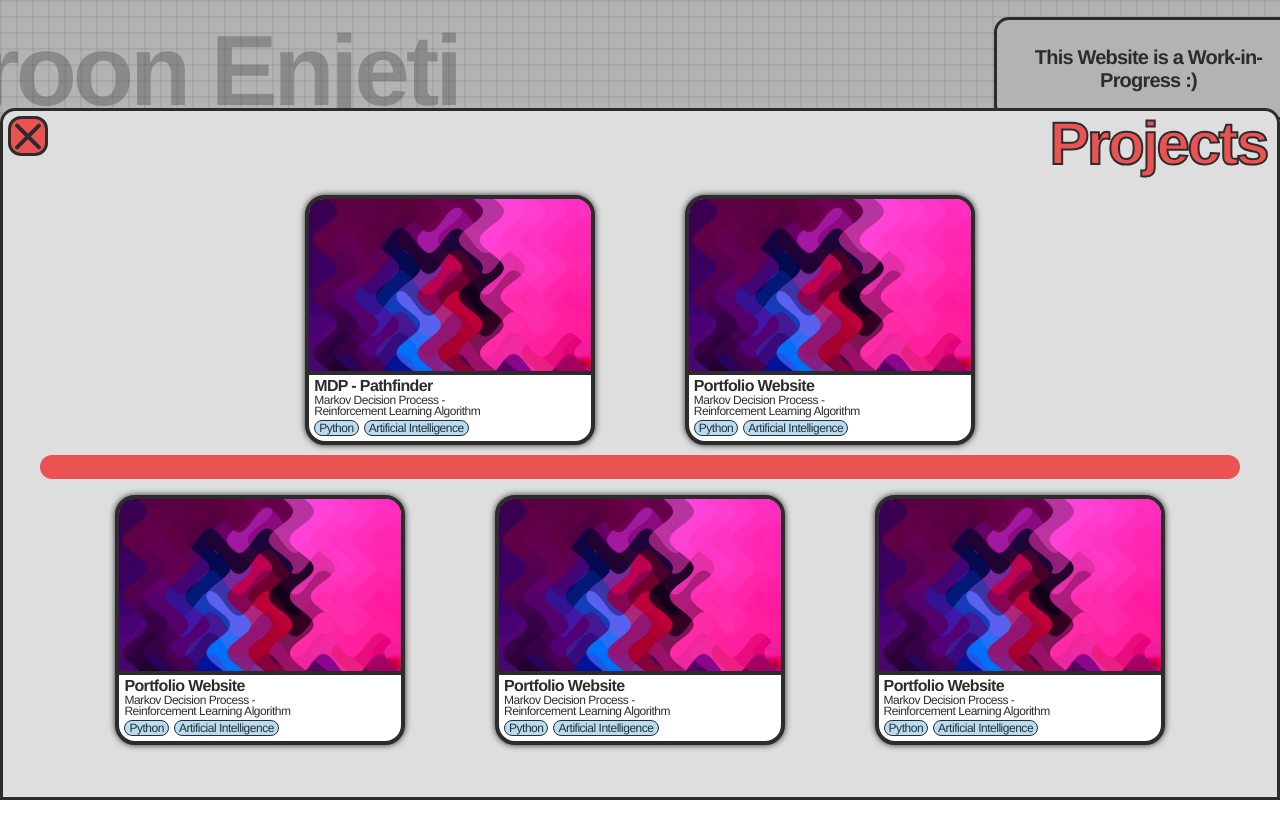
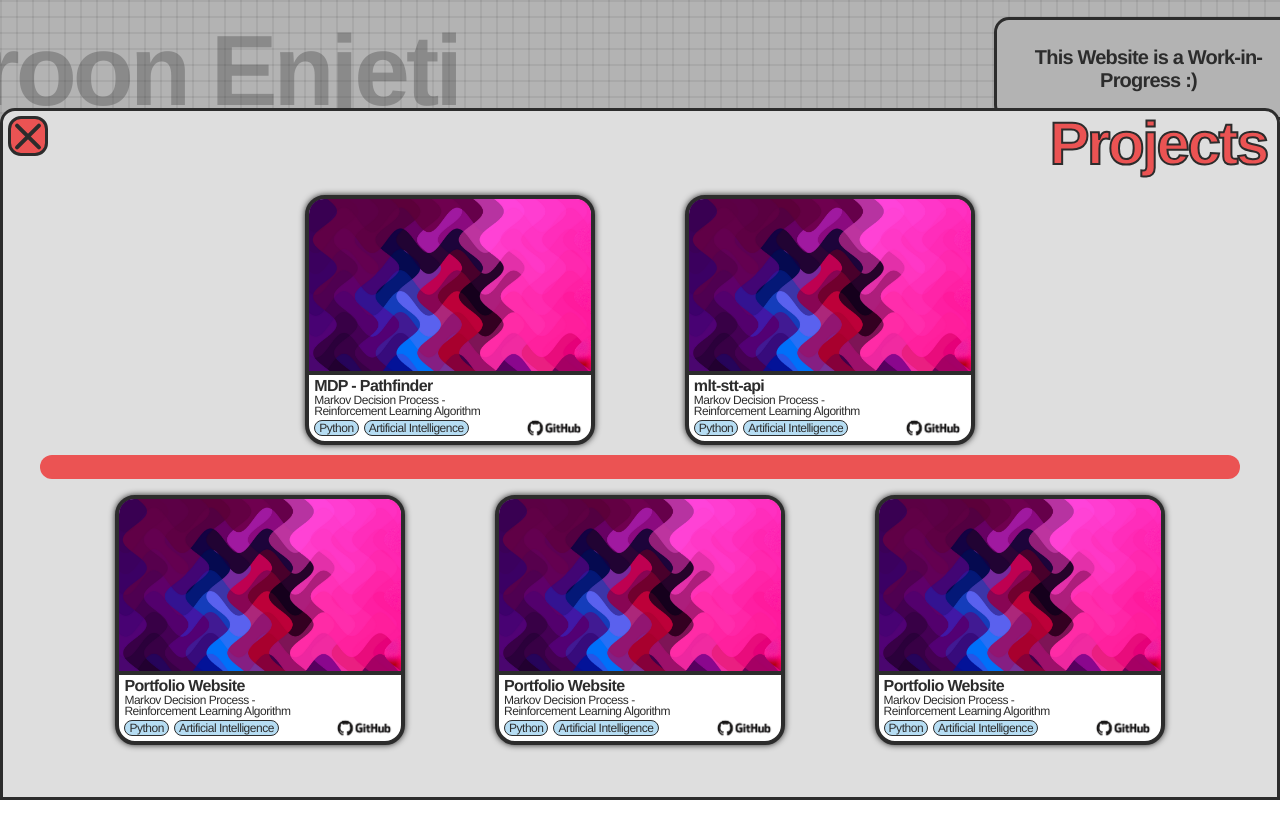
Before and after one commit to varoon-enjeti/portfolio-website, a React (Create React App) app: page / in a window 1280 px wide. Both pictures are taken after a click on the button "Projects". Shown: the top 838 px of the page. Built offline with nearby package versions, Linux system fonts and the light colour scheme.

Commit message:
finished the card templates

```diff
--- a/src/components/pages/page-components/projcard.jsx
+++ b/src/components/pages/page-components/projcard.jsx
@@ -1,6 +1,6 @@
 import React from 'react';
 import "../../../styles/pages-styles/page-component-styles/projcard.css"
-import pfp from "../../../resources/pfp.png"
+import ghlogo from "../../../resources/ghlogo.png"
 
 export default function ProjCard({name, description, tools, image, link, id}) {
     const bannerImageStyle = {
@@ -22,6 +22,9 @@ export default function ProjCard({name, description, tools, image, link, id}) {
                     {tools.map((tool) => (
                         <div className="tool">{tool}</div>
                     ))}
+                    <a href={link} target="_blank" className="ghlink">
+                        <img src={ghlogo} alt="GitHub Logo" className="ghlogo" />
+                    </a>
                 </div>
             </div>
         </div>
--- a/src/components/pages/projects.jsx
+++ b/src/components/pages/projects.jsx
@@ -24,7 +24,7 @@ export default function Project({setProject}) {
                                 id={"onep"}
                             />
                             <ProjCard
-                                name={"Portfolio Website"}
+                                name={"mlt-stt-api"}
                                 description={"Markov Decision Process - Reinforcement Learning Algorithm"}
                                 tools={["Python", "Artificial Intelligence"]}
                                 image={pfp}
--- a/src/styles/pages-styles/page-component-styles/projcard.css
+++ b/src/styles/pages-styles/page-component-styles/projcard.css
@@ -1,7 +1,3 @@
-p {
-    margin: 0;
-}
-
 .projcard {
     width: 290px;
     height: 250px;
@@ -36,6 +32,7 @@ p {
     font-size: 1rem;
     letter-spacing: -0.04em;
     color: #2C2C2C;
+    margin: 0;
 }
 
 .proj-card-desc {
@@ -47,14 +44,18 @@ p {
     color: #2C2C2C;
     width: 70%;
     line-height: 0.7rem;
+    margin: 0;
 }
 
 .tools {
     display: flex;
     flex-direction: row;
-    /* margin-left: 2px; */
+
+    align-items: flex-start;
     gap: 5px;
     margin-top: 3px;
+    width: 100%;
+    height: 100%;
 }
 
 .tool {
@@ -69,3 +70,17 @@ p {
     border-radius: 15px;
     padding: 0px 4px;
 }
+
+.ghlink {
+    width: 70px;
+    margin-left: 45px;
+    margin-top: -5px;
+}
+
+.ghlogo {
+    width: 100%;
+}
+
+.ghlogo:hover {
+    content: url("../../../resources/ghhover.png");
+}
```
Also changed, not shown: src/resources/ghhover.png (added), src/resources/ghlogo.png (added).
